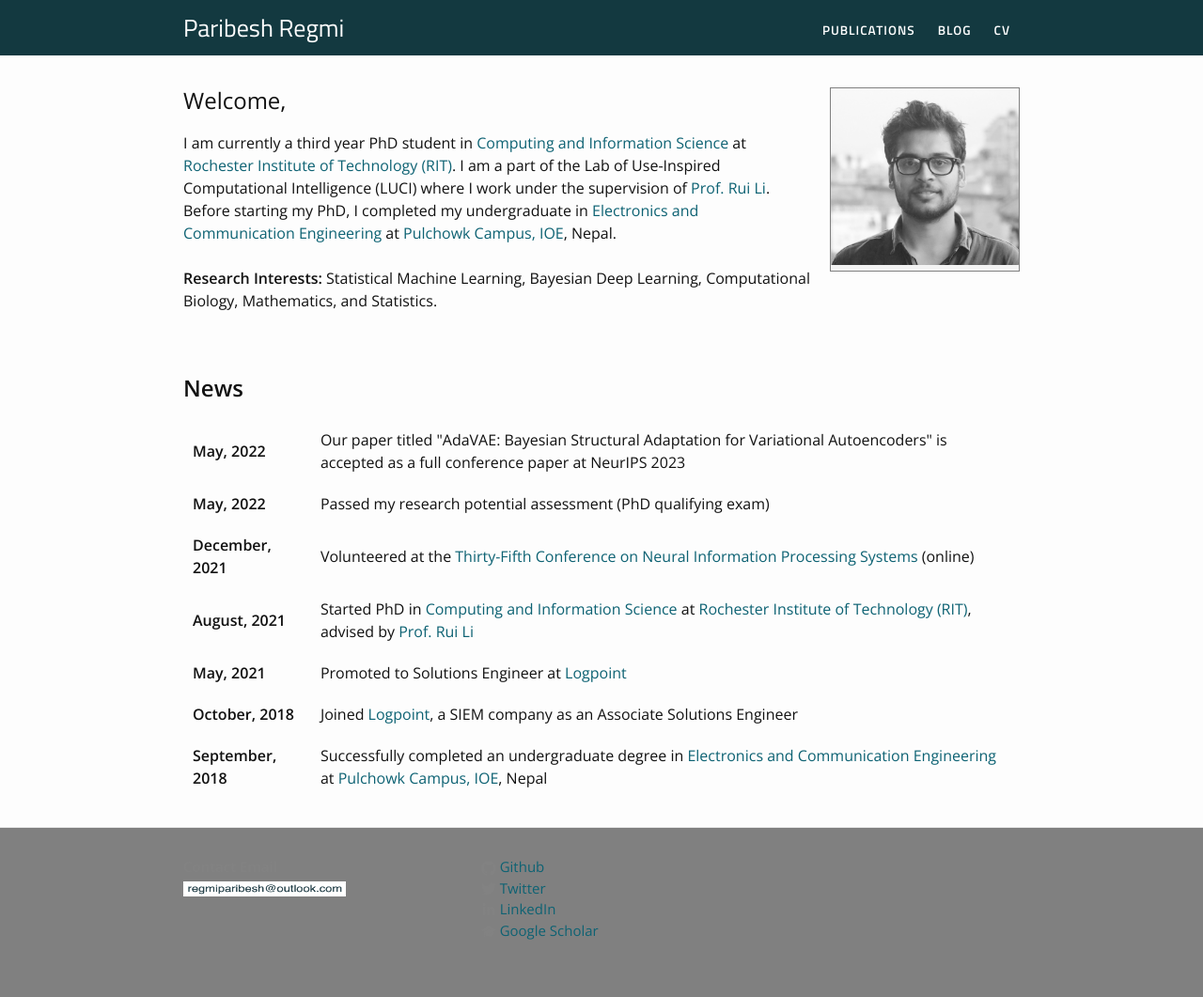
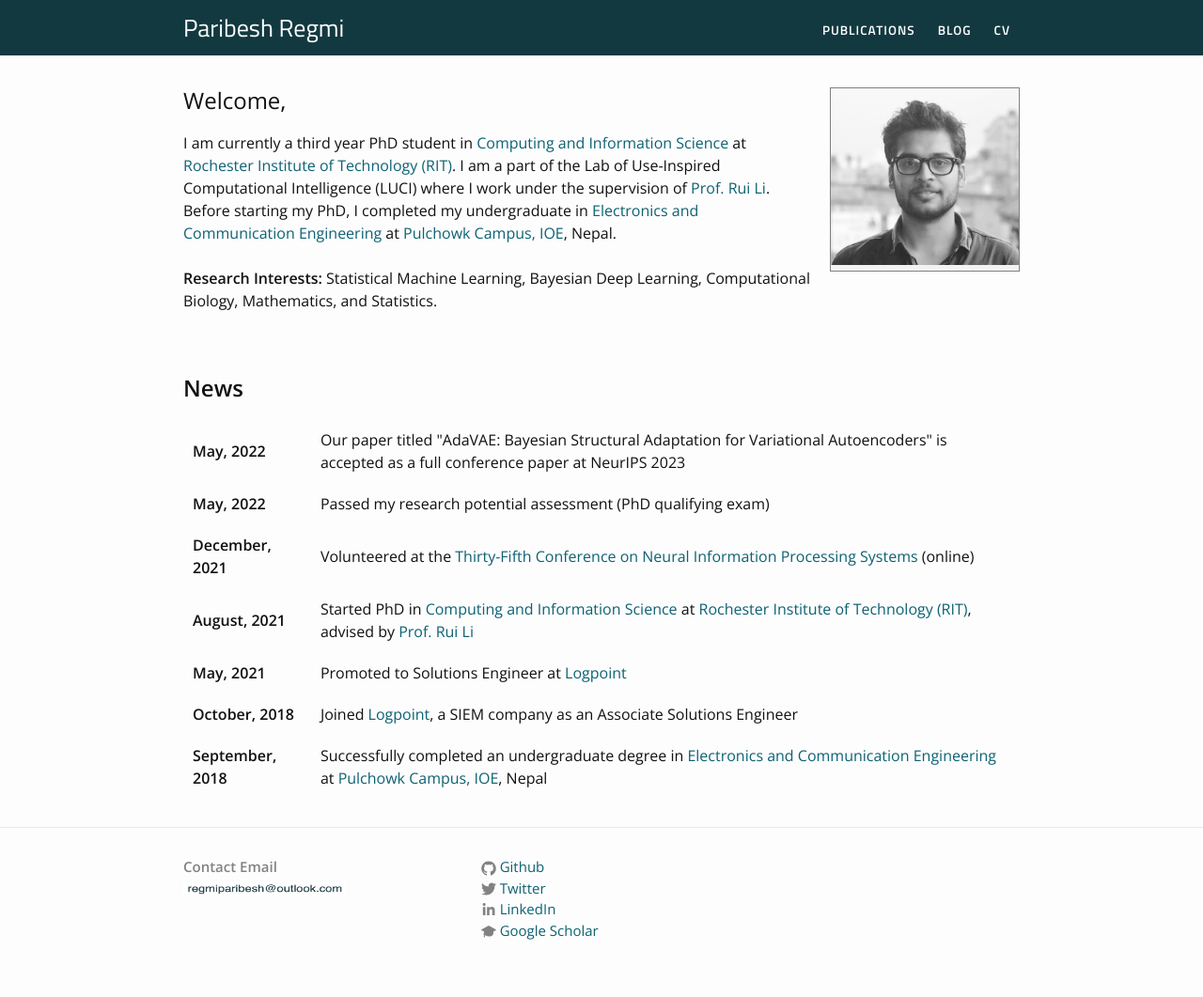
Before and after one commit to paribeshregmi/paribeshregmi.github.io, a Jekyll site: the page built from index.markdown, in a window 1280 px wide. Shown: the whole page at 94% size. Built offline with Jekyll 4.4.1, drawn with Linux system fonts in a browser that asks for light colours.

Commit message:
Update _layout.scss

```diff
--- a/_sass/_layout.scss
+++ b/_sass/_layout.scss
@@ -4,7 +4,6 @@
 .site-footer {
     border-top: 1px solid $grey-color-light;
     padding: $spacing-unit 0;
-    background: #808080
 }
 
 .footer-heading {
```
